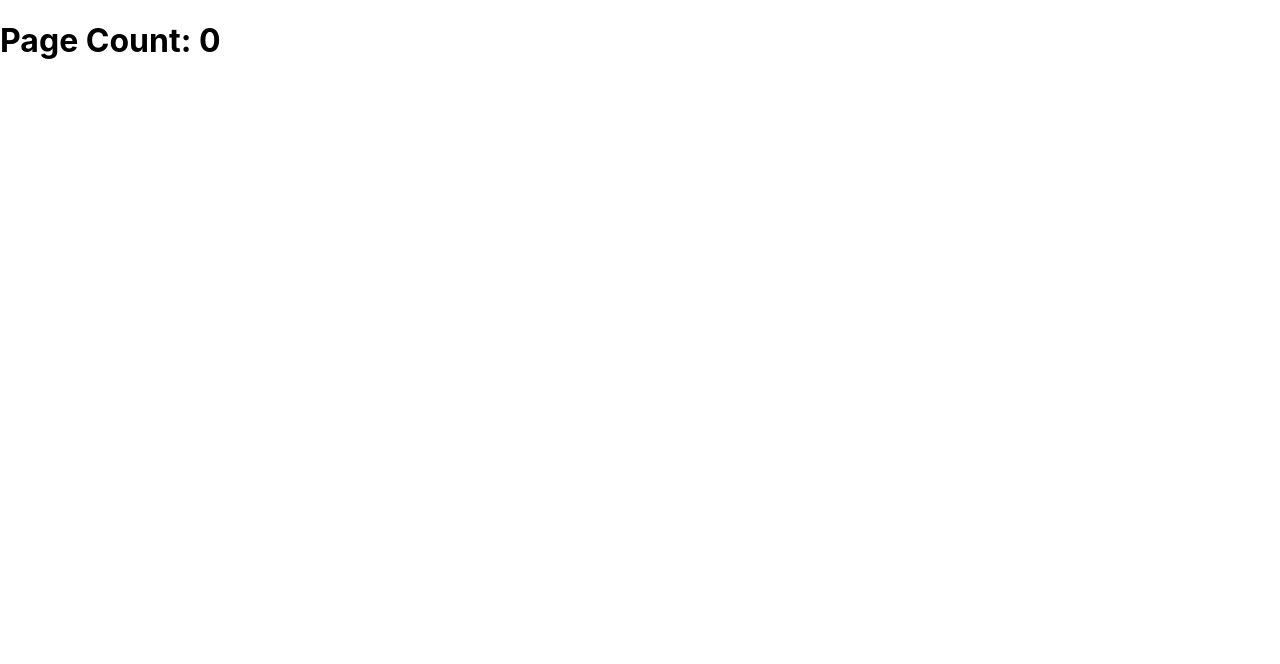
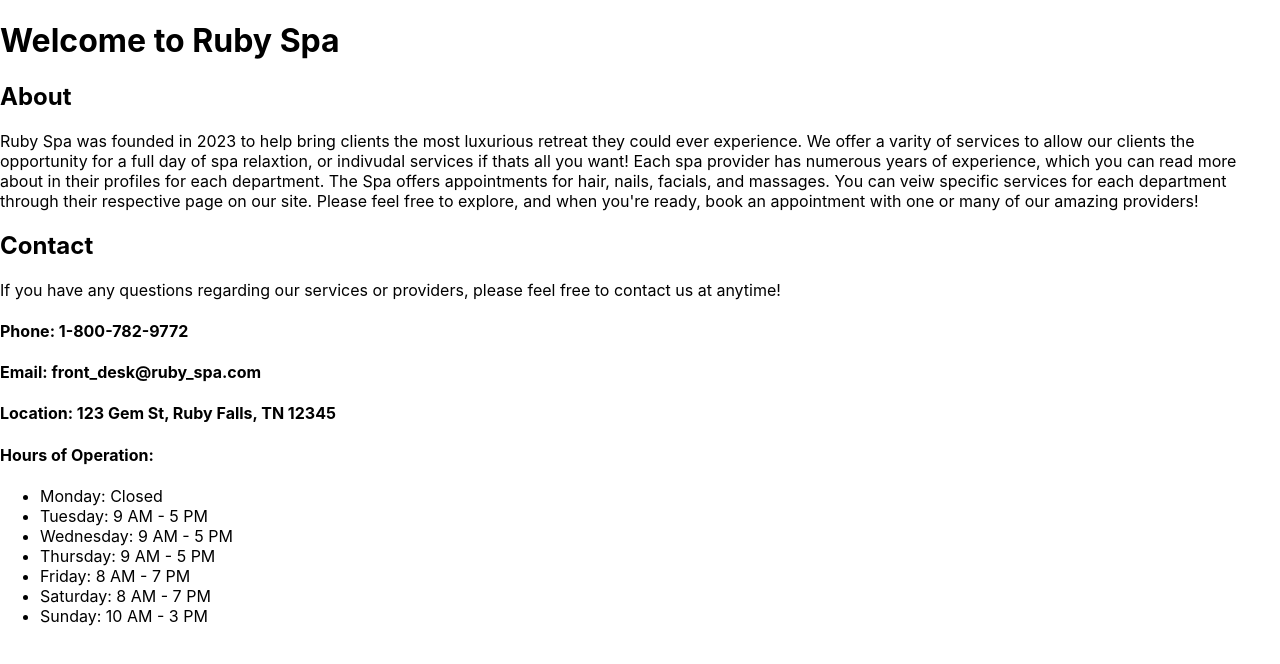
Before and after one commit to elizabethsabernethy/phase-5-final-project, a React (Create React App) app in the folder client/: page / in a window 1280 px wide. Shown: the top 664 px of the page. Built offline with nearby package versions, Linux system fonts and the light colour scheme; no server answers.

Commit message:
adds Home component with necessary info, and adds to App component

```diff
--- a/client/src/App.js
+++ b/client/src/App.js
@@ -1,5 +1,6 @@
 import { useState, useEffect } from "react";
 import { BrowserRouter, Switch, Route } from "react-router-dom";
+import Home from "./Home";
 
 function App() {
   const [count, setCount] = useState(0);
@@ -14,11 +15,8 @@ function App() {
     <BrowserRouter>
       <div className="App">
         <Switch>
-          <Route path="/testing">
-            <h1>Test Route</h1>
-          </Route>
           <Route path="/">
-            <h1>Page Count: {count}</h1>
+            <Home/>
           </Route>
         </Switch>
       </div>
--- /dev/null
+++ b/client/src/Home.js
@@ -0,0 +1,34 @@
+function Home() {
+
+    return (
+     <div>
+        <div className="header">
+           <h1>Welcome to Ruby Spa</h1>
+        </div>
+        <div className="blurb-contianer">
+            <h2>About</h2>
+            <p>Ruby Spa was founded in 2023 to help bring clients the most luxurious retreat they could ever experience. We offer a varity of services to allow our clients the opportunity for a full day of spa relaxtion, or indivudal services if thats all you want! Each spa provider has numerous years of experience, which you can read more about in their profiles for each department. The Spa offers appointments for hair, nails, facials, and massages. You can veiw specific services for each department through their respective page on our site. Please feel free to explore, and when you're ready, book an appointment with one or many of our amazing providers!</p>
+        </div>
+        <div className="blurb-container">
+            <h2>Contact</h2>
+            <p>If you have any questions regarding our services or providers, please feel free to contact us at anytime!
+            </p>
+            <h4>Phone: 1-800-782-9772</h4>
+            <h4>Email: front_desk@ruby_spa.com</h4>
+            <h4>Location: 123 Gem St, Ruby Falls, TN 12345</h4>
+            <h4>Hours of Operation:</h4>
+            <ul>
+                <li>Monday: Closed</li>
+                <li>Tuesday: 9 AM - 5 PM</li>
+                <li>Wednesday: 9 AM - 5 PM</li>
+                <li>Thursday: 9 AM - 5 PM</li>
+                <li>Friday: 8 AM - 7 PM</li>
+                <li>Saturday: 8 AM - 7 PM</li>
+                <li>Sunday: 10 AM - 3 PM</li>
+            </ul>
+        </div>
+     </div>
+    );
+  }
+
+  export default Home;
```
